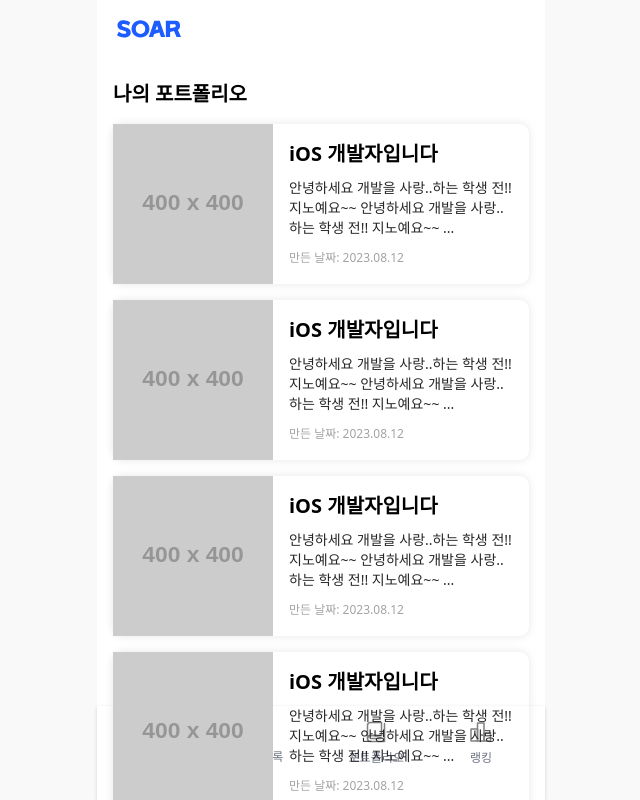
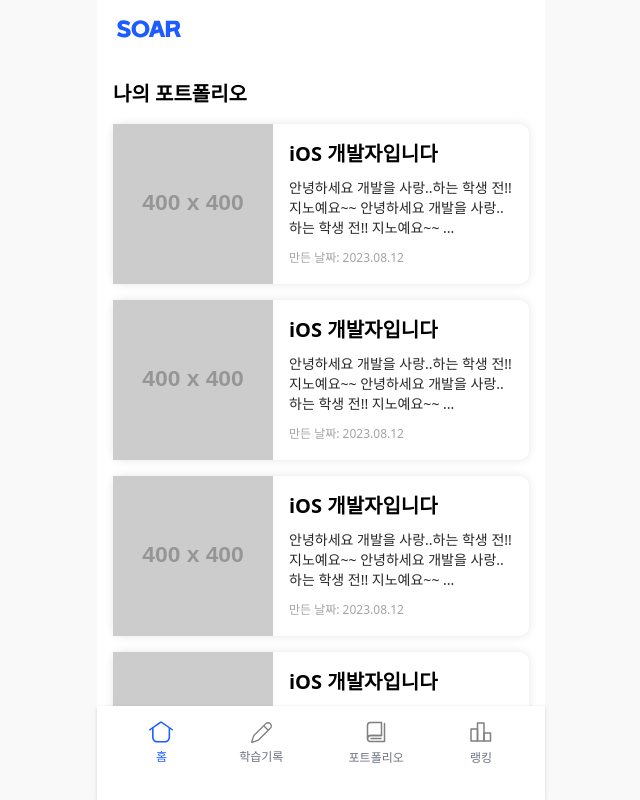
Before and after one commit to TeamDivers/Soar, a React (Create React App) app in the folder client/: page /portfolio in a window 1280 px wide. Shown: the top 800 px of the page, without its empty margins (319-959 px from the left). Built offline with nearby package versions, Linux system fonts and the light colour scheme.

Commit message:
fix: bottomNavigation z-index

```diff
--- a/client/src/components/BottomNavigation/index.tsx
+++ b/client/src/components/BottomNavigation/index.tsx
@@ -14,7 +14,7 @@ const BottomNavigation = () => {
     };
 
     return (
-        <div className="fixed bottom-0 w-full max-w-md mx-auto bg-white drop-shadow">
+        <div className="fixed bottom-0 z-50 w-full max-w-md mx-auto bg-white drop-shadow">
             <div className="flex justify-between pt-[14px] pb-[34px] px-[52px]">
                 {menus.map((menu) => {
                     const Icon = menu.Icon;
```
